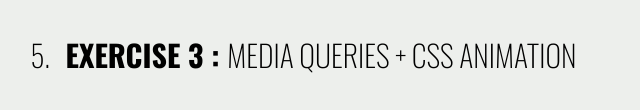
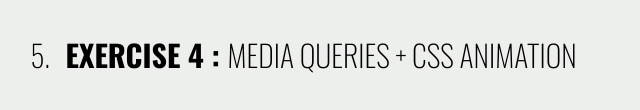
Before and after one commit to selinalz/selinalz.github.io, a plain HTML site: page index.html in a window 1280 px wide. Shown: the part 608-718 px from the top of the page, 98-738 px from the left. Drawn offline with nearby package versions, Linux system fonts and the light colour scheme.

Commit message:
Update index.html

```diff
--- a/index.html
+++ b/index.html
@@ -21,7 +21,7 @@
 "> <strong> Exercise 3 : </strong> Multimedia Story </a> </li>
 
 <li class="list5"> <a class="link" href="https://selinalz.github.io/exercise4/
-"> <strong> Exercise 3 : </strong> Media Queries + CSS Animation </a> </li>
+"> <strong> Exercise 4 : </strong> Media Queries + CSS Animation </a> </li>
 
 
         </ol>
```
